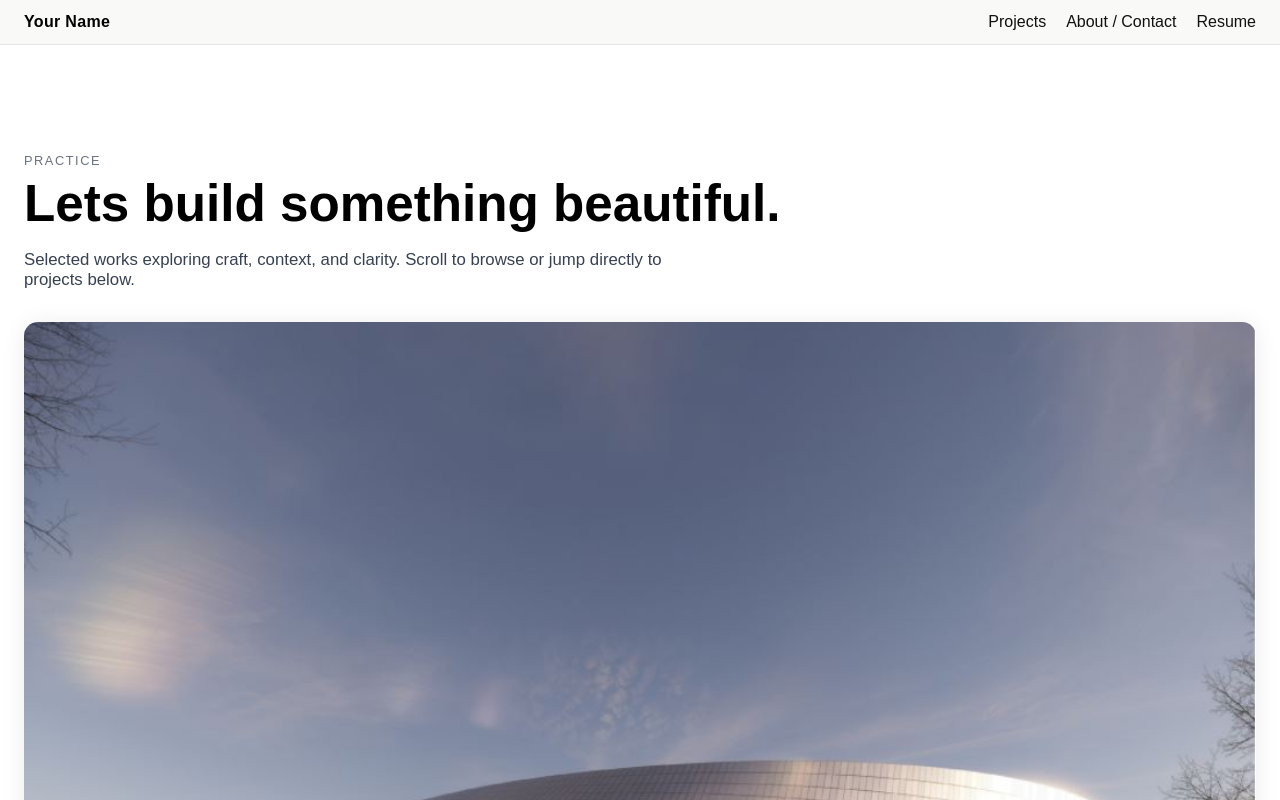
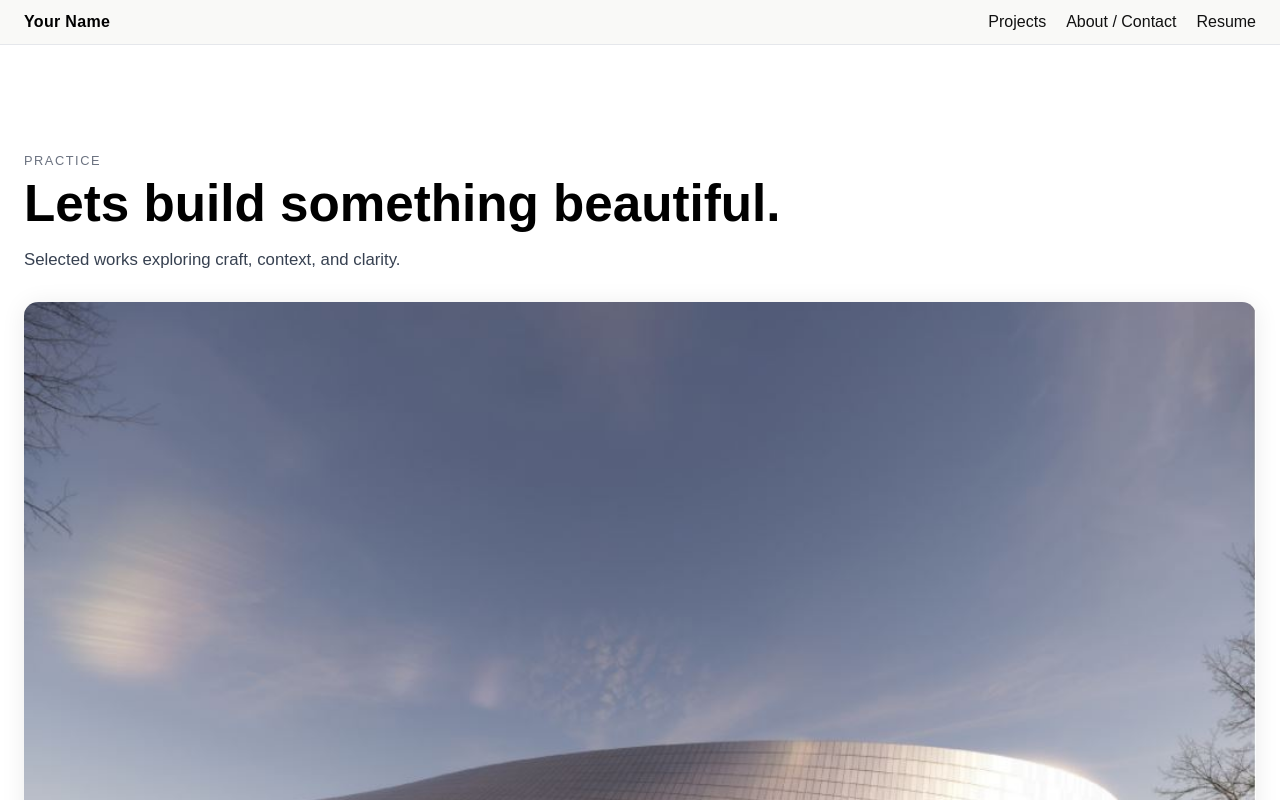
Before and after one commit to ThiagoSilvino/TRS.Portfolio, a Next.js app: page /home in a window 1280 px wide. Shown: the top 800 px of the page. Built offline with nearby package versions, Linux system fonts and the light colour scheme.

Commit message:
Update home.js

```diff
--- a/pages/home.js
+++ b/pages/home.js
@@ -7,7 +7,7 @@ export default function HomePage() {
         <section style={{ padding: 'min(6vw,5rem) 0 1rem' }}>
           <div style={kicker}>Practice</div>
           <h1 style={display}>Lets build something beautiful.</h1>
-          <p style={lede}>Selected works exploring craft, context, and clarity. Scroll to browse or jump directly to projects below.</p>
+          <p style={lede}>Selected works exploring craft, context, and clarity.</p>
         </section>
 
         <section>
```
